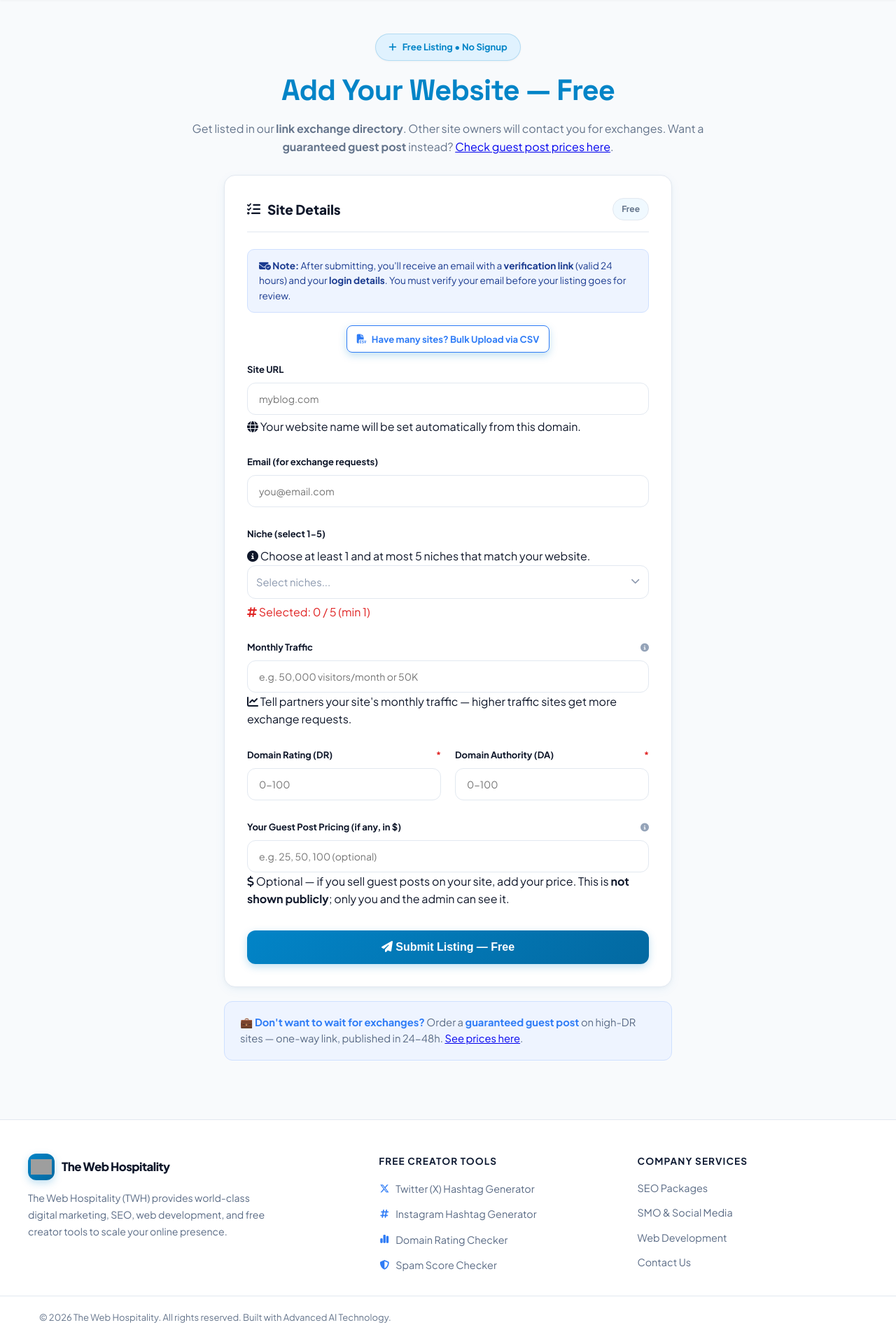
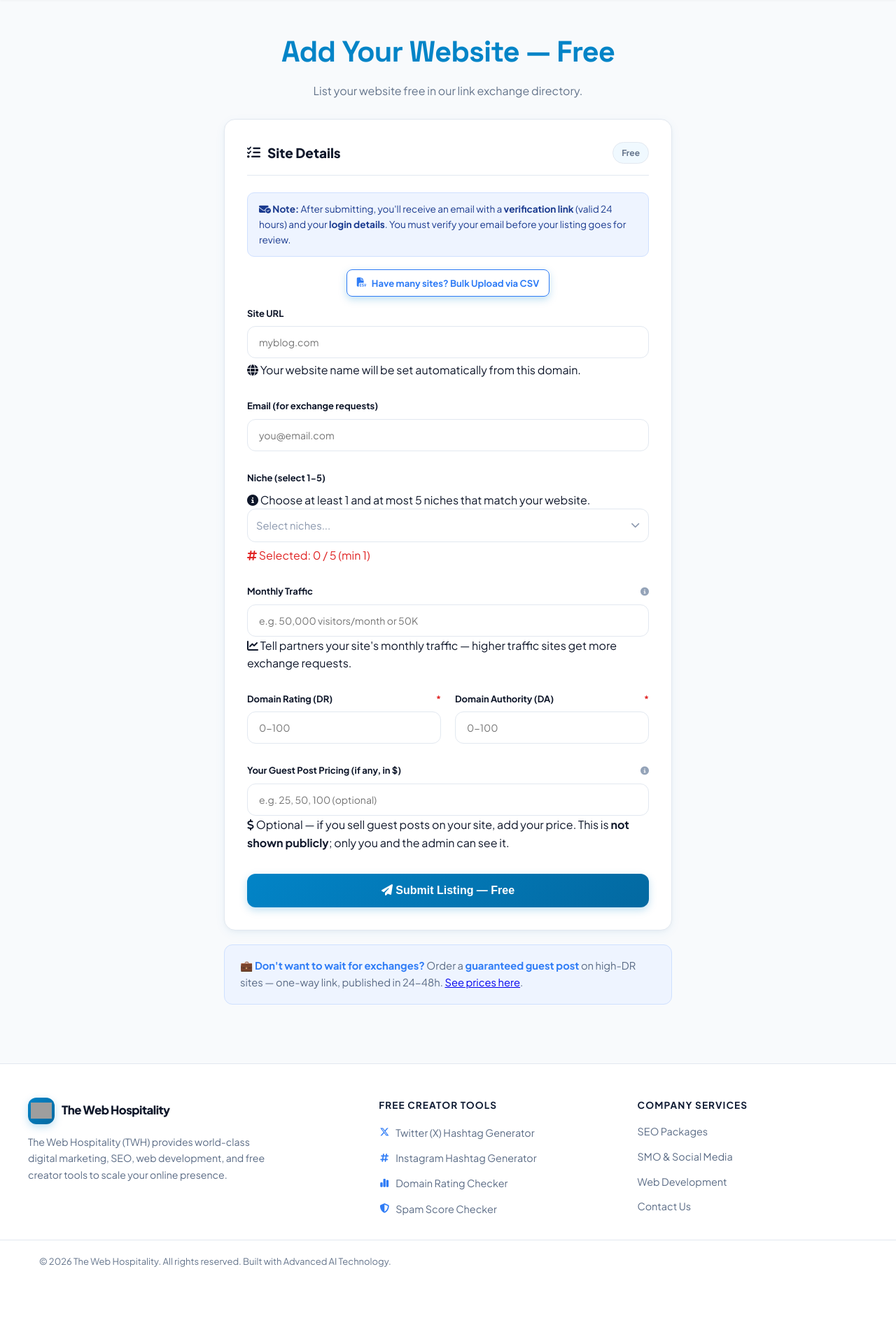
Before and after one commit to Twh-555/link-exchange, a Flask app: page /submit in a window 1280 px wide. Shown: the part 73-1987 px from the top of the page at 70% size. After the commit the page ends 1884 px from the top, so only its background shows below. Run offline with Flask 3, Linux system fonts and the light colour scheme; some libraries are stand-ins or nearby versions; grey boxes are pictures that could not be loaded.

Commit message:
Submit page: remove hero badge + guest post promo text, keep simple subtitle

```diff
--- a/templates/submit.html
+++ b/templates/submit.html
@@ -6,12 +6,9 @@
 
 {% block content %}
 <section class="hero-section text-center">
-  <div class="hero-badge"><i class="fa-solid fa-plus"></i> Free Listing • No Signup</div>
   <h1 class="page-title"><span class="gradient-text">Add Your Website — Free</span></h1>
   <p class="page-subtitle">
-    Get listed in our <b>link exchange directory</b>. Other site owners will contact you for
-    exchanges. Want a <b>guaranteed guest post</b> instead?
-    <a href="{{ site_url }}/guest-posting-sites-list/">Check guest post prices here</a>.
+    List your website free in our link exchange directory.
   </p>
 </section>
 
```
